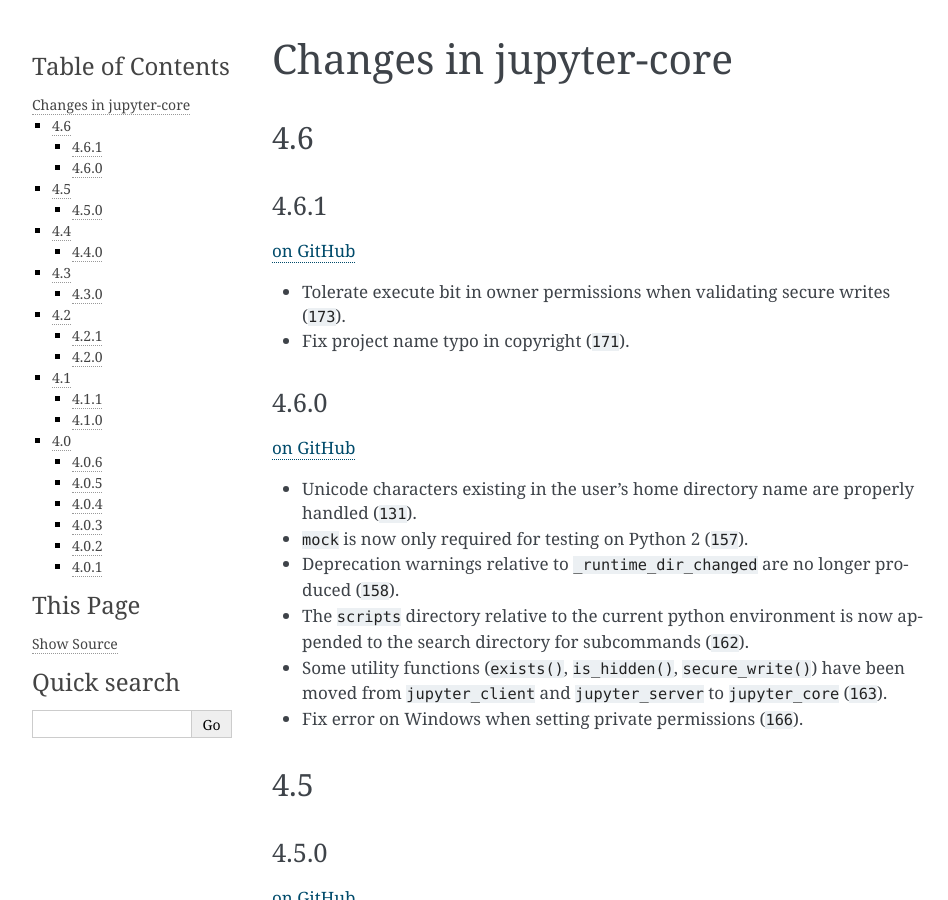
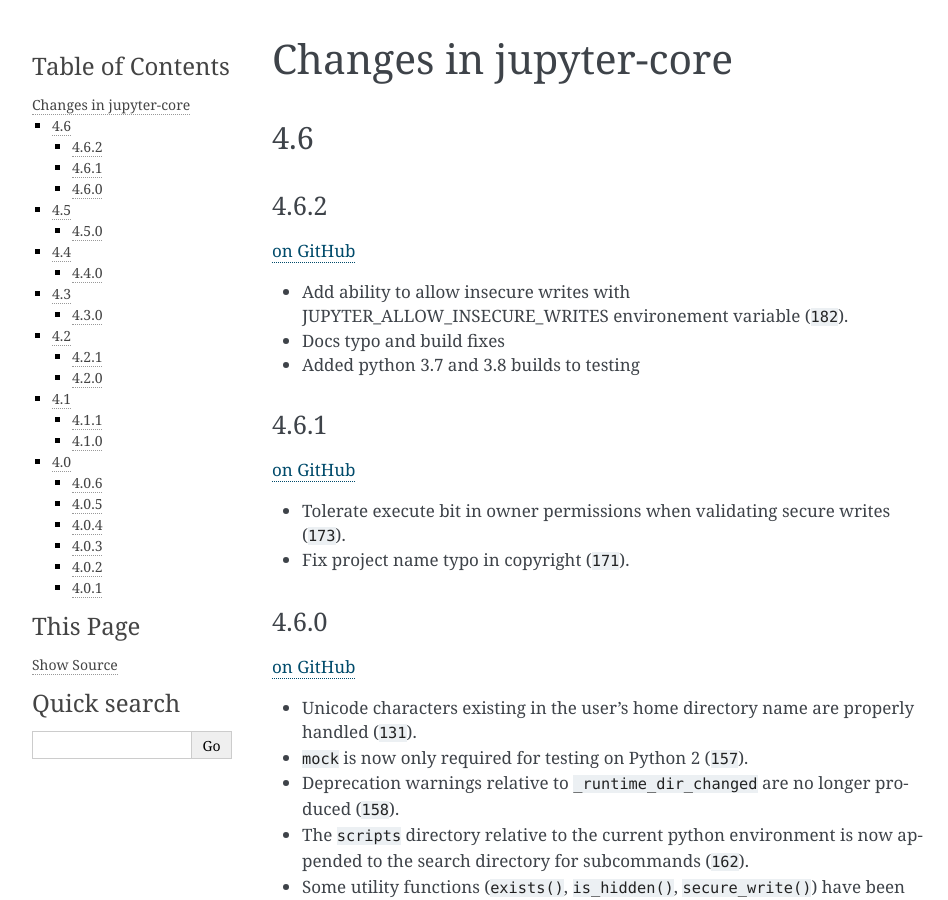
Before and after one commit to jupyter/jupyter_core, a Sphinx documentation site: the page built from docs/changelog.rst, in a window 1280 px wide and 900 px high. Shown: the whole window, without its empty margins (148-1096 px from the left). Built offline with Sphinx 7.4.7, drawn with Linux system fonts in a browser that asks for light colours; cross-references to code outside the pages are shown as plain code.

Commit message:
Generated 4.6.2 release

```diff
--- a/docs/changelog.rst
+++ b/docs/changelog.rst
@@ -3,6 +3,16 @@
 
 4.6
 ---
+
+4.6.2
+~~~~~
+
+`on
+GitHub <https://github.com/jupyter/jupyter_core/releases/tag/4.6.2>`__
+
+- Add ability to allow insecure writes with JUPYTER_ALLOW_INSECURE_WRITES environement variable (:ghpull:`182`).
+- Docs typo and build fixes
+- Added python 3.7 and 3.8 builds to testing
 
 4.6.1
 ~~~~~
--- a/jupyter_core/version.py
+++ b/jupyter_core/version.py
@@ -1,6 +1,6 @@
 # Copyright (c) Jupyter Development Team.
 # Distributed under the terms of the Modified BSD License.
 
-version_info = (4, 6, 1, "dev")
+version_info = (4, 6, 2)
 
 __version__ = '.'.join(map(str, version_info))
--- a/setup.cfg
+++ b/setup.cfg
@@ -17,14 +17,12 @@
     Programming Language :: Python :: 2
     Programming Language :: Python :: 2.7
     Programming Language :: Python :: 3
-    Programming Language :: Python :: 3.3
-    Programming Language :: Python :: 3.4
 
 [options]
 py_modules = jupyter
 packages = jupyter_core, jupyter_core.utils, jupyter_core.tests
 include_package_data = True
-python_requires = >=2.7, !=3.0, !=3.1, !=3.2
+python_requires = >=2.7, !=3.0, !=3.1, !=3.2, !=3.3, !=3.4
 install_requires =
     traitlets
     pywin32>=1.0 ; sys_platform == 'win32'
```
